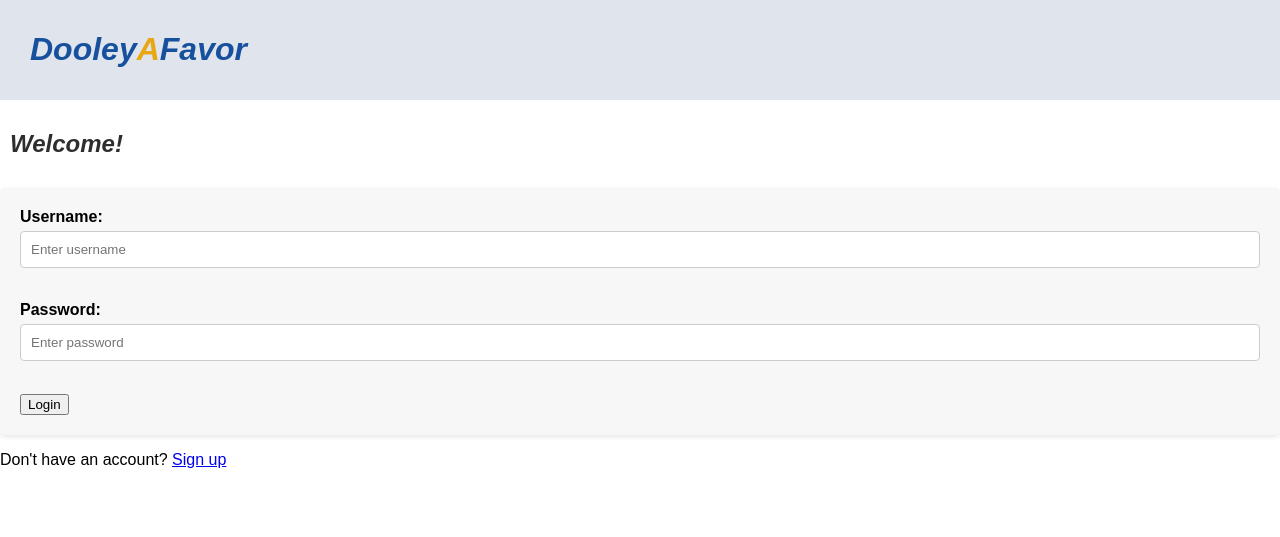
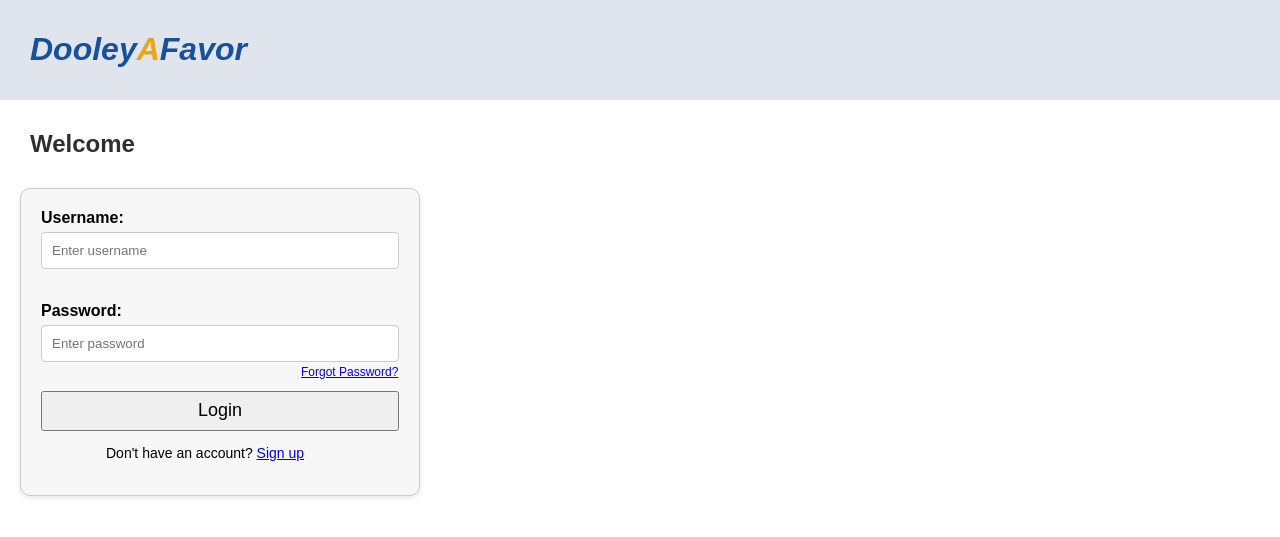
Before and after one commit to Jared-Watson1/CS370, a Flask app: template frontend/templates/authentication.html in a window 1280 px wide. Shown: the top 537 px of the page. Run offline with Flask 3, Linux system fonts and the light colour scheme; the template is opened without the code that fills it, so the values that code supplies are empty; some libraries are stand-ins or nearby versions.

Commit message:
Added forgot_password
added another html for forgot_password

```diff
--- a/frontend/static/styles.css
+++ b/frontend/static/styles.css
@@ -27,7 +27,8 @@ h2 {
 
   text-align: left;
   padding: 10px;
-  font-style: italic;
+  margin-left: 20px;
+  font-style: bold;
 }
 .blue {
   color: rgba(23, 80, 157);
@@ -156,6 +157,32 @@ form {
   box-shadow: 0 2px 5px rgba(0, 0, 0, 0.1);
 }
 
+#signupForm {
+  width: 50%;
+  max-width: 400px;
+  padding: 20px;
+  border: 1px solid #ccc;
+  border-radius: 10px;
+  margin-left: 20px;
+}
+
+#signupForm input[type="button"] { /* for "login" or "signup" button */
+  width: 100%;
+  height: 40px;
+  font-size: 18px;
+}
+
+#underPassword {
+  margin-left: 260px;
+  margin-top: -30px;
+  font-size: 12px;
+}
+
+#signupText {
+  margin-left: 65px;
+  font-size: 14px;
+}
+
 label {
   display: block;
   margin-bottom: 5px;
--- a/frontend/templates/authentication.html
+++ b/frontend/templates/authentication.html
@@ -10,18 +10,19 @@
           <h1><span class="blue">Dooley</span><span class="yellow">A</span><span class="blue">Favor</span></h1>
       </div>
 
-      <h2>Welcome!</h2>
+      <h2>Welcome</h2>
       <form id="signupForm">
           <label for="username">Username:</label>
           <input type="text" id="username" placeholder="Enter username" required><br><br>
 
           <label for="password">Password:</label>
           <input type="password" id="password" placeholder="Enter password" required><br><br>
+          <p id = "underPassword"><a href="../templates/forgot_password.html">Forgot Password?</a></p>
 
           <input type="button" value="Login" onclick="login()">
+          <p id = "signupText"> Don't have an account? <a href="../templates/signup.html">Sign up</a></p>
       </form>
 
-      <p>Don't have an account? <a href="../templates/signup.html">Sign up</a></p>
       <!-- sign up hyperlink that takes you to signup.html -->
 
       <script src = "../scripts/authentication.js"></script>
```
Also changed, not shown: frontend/templates/forgot_password.html (added, +21 -0 lines).
